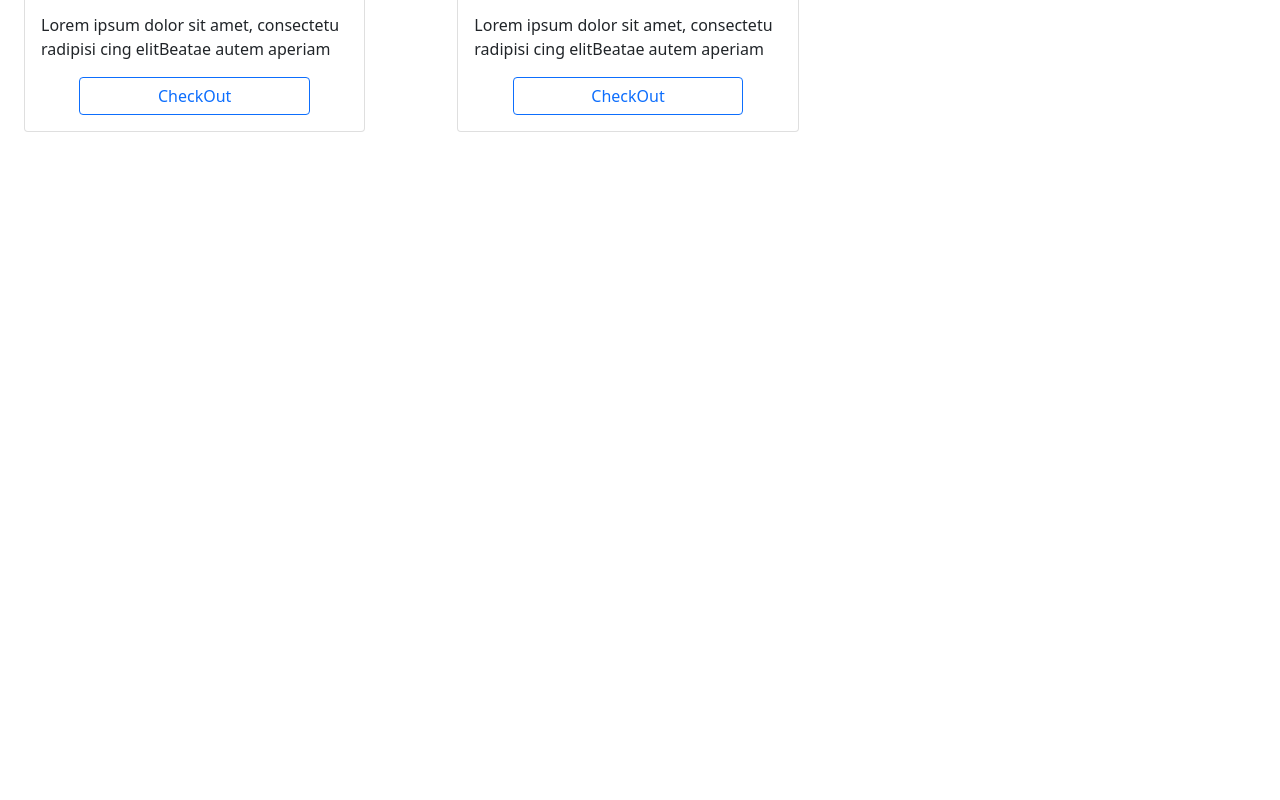
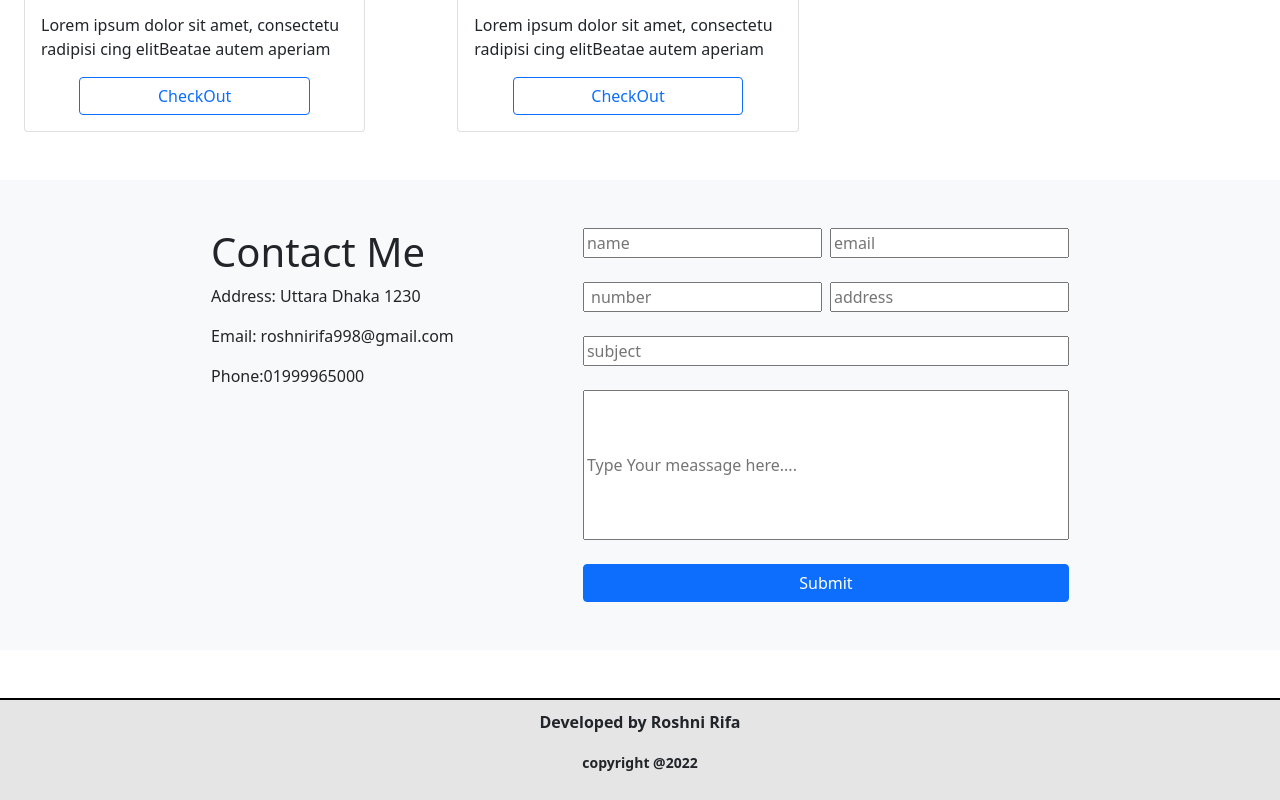
Before and after one commit to roshnirifa/TutorSpree, a React (Create React App) app: page / in a window 1280 px wide. Shown: the part 1482-2282 px from the top of the page. Before the commit the page ends 1614 px from the top, so only its background shows below. Built offline with nearby package versions, Linux system fonts and the light colour scheme.

Commit message:
contact and footer added

```diff
--- a/src/pages/Home/Contact/Contact.js
+++ b/src/pages/Home/Contact/Contact.js
@@ -2,9 +2,34 @@ import React from 'react';
 
 const Contact = () => {
     return (
-        <div>
-            <h2>contact</h2>
+        <div className=' mt-5 bg-light '>
+            <div className="container d-flex justify-content-evenly mt-5 mb-5">
+                <div className="contact-me pt-5">
+                    <h1>Contact Me</h1>
+                    <div>
+                        <p>Address: Uttara Dhaka 1230</p>
+                        <p>Email: roshnirifa998@gmail.com</p>
+                        <p>Phone:01999965000</p>
+                    </div>
+                </div>
+                <form action="">
+                    <div className='py-5'>
+                        <input className='me-2' type="text" name="text" id="" placeholder='name' />
+                        <input type="email" name="text" id="" placeholder='email' />
+                        <br /><br />
+                        <input className='me-2' type="number" name="number" id="" placeholder=' number' />
+                        <input type="text" name="text" id="" placeholder='address' /><br /> <br />
+                        <input className='w-100' type="text" placeholder='subject' /><br /><br />
+                        <input className='w-100' style={{ height: '150px' }} type="description" placeholder='Type Your meassage here....' />
+                        <button className='btn btn-primary w-100 mt-4'>Submit</button>
+
+                    </div>
+                </form>
+            </div>
+
+
         </div>
+
     );
 };
 
--- a/src/pages/Home/Home/Home.js
+++ b/src/pages/Home/Home/Home.js
@@ -1,5 +1,7 @@
 import React from 'react';
+import Footer from '../../Shared/Footer/Footer';
 import Banner from '../Banner/Banner';
+import Contact from '../Contact/Contact';
 
 import Services from '../Services/Services';
 
@@ -8,6 +10,8 @@ const Home = () => {
         <div>
             <Banner></Banner>
             <Services></Services>
+            <Contact></Contact>
+            <Footer></Footer>
         </div>
     );
 };
--- /dev/null
+++ b/src/pages/Shared/Footer/Footer.css
@@ -0,0 +1,5 @@
+.footer {
+    background-color: rgba(128, 128, 128, 0.203);
+    padding: 10px;
+    border-top: 2px solid black;
+}
--- a/src/pages/Shared/Footer/Footer.js
+++ b/src/pages/Shared/Footer/Footer.js
@@ -1,9 +1,13 @@
 import React from 'react';
+import './Footer.css'
 
 const Footer = () => {
     return (
-        <div>
-            <small>footer</small>
+        <div className='footer '>
+            <footer className='text-center fw-bold' >
+                <p>Developed by Roshni Rifa</p>
+                <p ><small>copyright @{(new Date().getFullYear())} </small></p>
+            </footer>
         </div>
     );
 };
```
Also changed, not shown: src/pages/Home/Contact/Contact.css (added).
